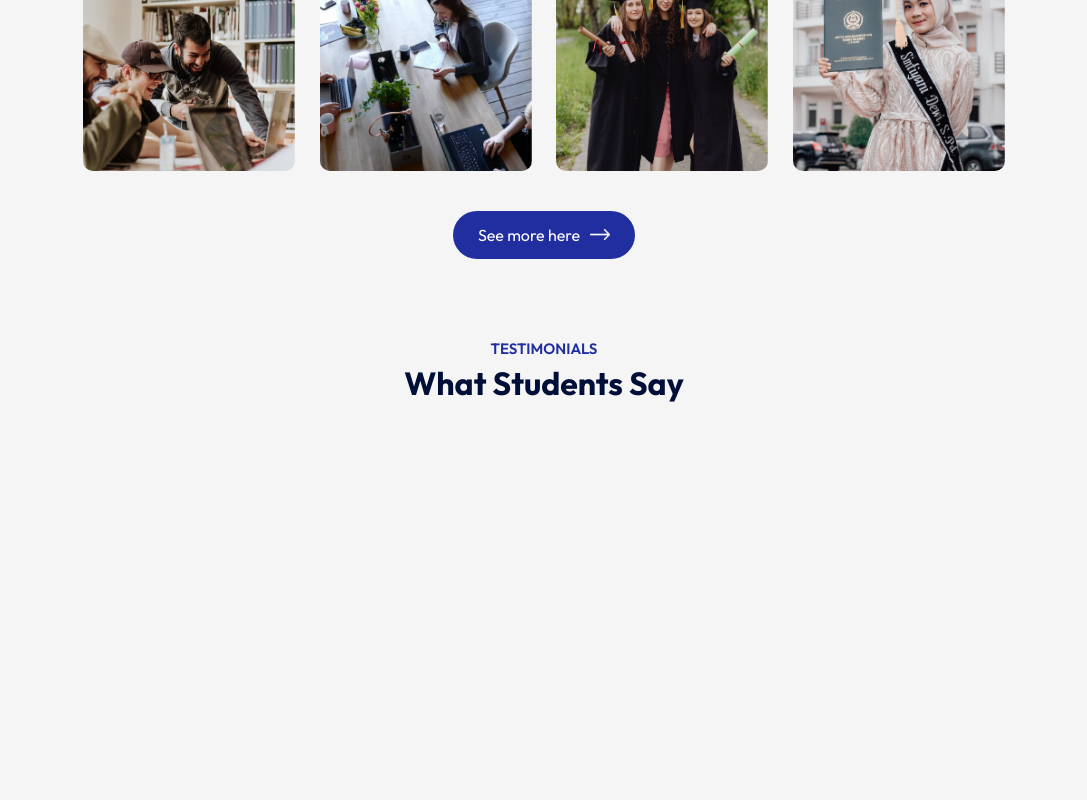
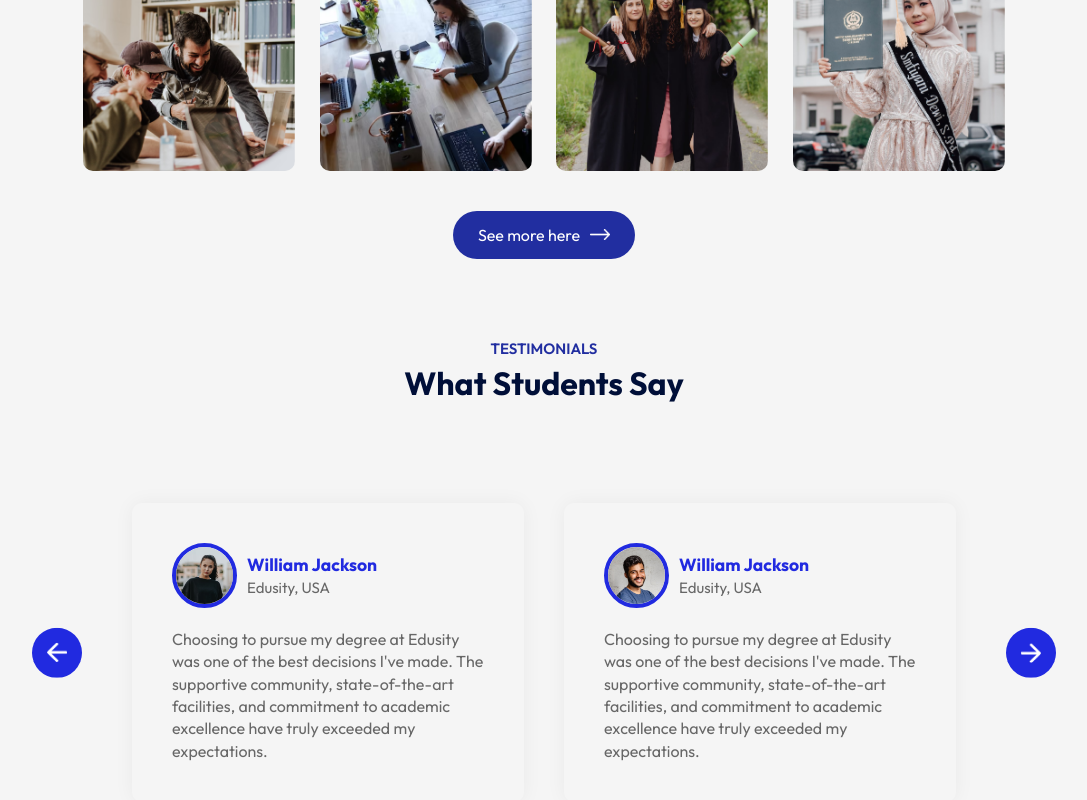
Before and after one commit to karanx64/my-university-website, a React (Vite) app in the folder uni-frontend/: page / in a window 1280 px wide. Shown: the part 2134-2934 px from the top of the page, without its empty margins (96-1183 px from the left). Before the commit the page ends 2567 px from the top, so only its background shows below. Built offline with nearby package versions, Linux system fonts and the light colour scheme.

Commit message:
testimonial done

```diff
--- a/uni-frontend/src/App.jsx
+++ b/uni-frontend/src/App.jsx
@@ -5,6 +5,7 @@
 import Title from "./components/Title/Title";
 import About from "./components/About/About";
 import Campus from "./components/Campus/campus";
+import Testimonials from "./components/Testimonials/Testimonials";
 
 const App = () => {
   return (
@@ -18,6 +19,7 @@
         <Title subTitle="Gallery" title="Campus Photos" />
         <Campus />
         <Title subTitle="TESTIMONIALS" title="What Students Say" />
+        <Testimonials />
       </div>
     </div>
   );
--- a/uni-frontend/src/components/Testimonials/Testimonials.css
+++ b/uni-frontend/src/components/Testimonials/Testimonials.css
@@ -0,0 +1,68 @@
+.testimonials {
+    margin: 80px auto;
+    padding: 0 80px;
+    position: relative;
+}
+
+.next-btn,
+.back-btn {
+    position: absolute;
+    top: 50%;
+    right: 0;
+    transform: translateY(-50%);
+    padding: 15px;
+    width: 50px;
+    border-radius: 50%;
+    cursor: pointer;
+    background-color: #212ae0;
+}
+
+.back-btn {
+    right: auto;
+    left: 0;
+
+}
+
+.slider {
+    overflow: hidden;
+
+}
+
+.slider ul {
+    display: flex;
+    width: 200%;
+    overflow-x: hidden;
+    transition: 0.5s;
+}
+
+.slider ul li {
+    list-style: none;
+    width: 50%;
+    padding: 20px;
+}
+
+.slide {
+    box-shadow: 0 0 20px rgba(0, 0, 0, 0.05);
+    padding: 40px;
+    border-radius: 10px;
+    color: #676767;
+    line-height: 1.4;
+}
+
+.slide img {
+    width: 65px;
+    border-radius: 50%;
+    margin-right: 10px;
+    border: 4px solid #212ae0;
+}
+
+.user-info {
+    display: flex;
+    align-items: center;
+    margin-bottom: 20px;
+    font-size: 15px;
+}
+
+.user-info h3 {
+    color: #212ae0;
+}
--- a/uni-frontend/src/components/Testimonials/Testimonials.jsx
+++ b/uni-frontend/src/components/Testimonials/Testimonials.jsx
@@ -1,10 +1,110 @@
-import React from "react";
+import React, { useRef } from "react";
+import "./Testimonials.css";
+import next_icon from "../../assets/next-icon.png";
+import back_icon from "../../assets/back-icon.png";
+import user_1 from "../../assets/user-1.png";
+import user_2 from "../../assets/user-2.png";
+import user_3 from "../../assets/user-3.png";
+import user_4 from "../../assets/user-4.png";
+const Testimonials = () => {
+  const slider = useRef();
+  let tx = 0;
+  const slideForward = () => {
+    if (tx > -50) {
+      tx -= 25;
+    }
+    slider.current.style.transform = `translateX(${tx}%)`;
+  };
 
-const Testimonials = () => {
+  const slideBackward = () => {
+    if (tx < 0) {
+      tx += 25;
+    }
+    slider.current.style.transform = `translateX(${tx}%)`;
+  };
+
   return (
-  <div className="testimonials">
-
-  </div>
+    <div className="testimonials">
+      <img src={next_icon} alt="" className="next-btn" onClick={slideForward} />
+      <img
+        src={back_icon}
+        alt=""
+        className="back-btn"
+        onClick={slideBackward}
+      />
+      <div className="slider">
+        <ul ref={slider}>
+          <li>
+            <div className="slide">
+              <div className="user-info">
+                <img src={user_1} alt="" />
+                <div>
+                  <h3>William Jackson</h3>
+                  <span>Edusity, USA</span>
+                </div>
+              </div>
+              <p>
+                Choosing to pursue my degree at Edusity was one of the best
+                decisions I've made. The supportive community, state-of-the-art
+                facilities, and commitment to academic excellence have truly
+                exceeded my expectations.
+              </p>
+            </div>
+          </li>
+          <li>
+            <div className="slide">
+              <div className="user-info">
+                <img src={user_2} alt="" />
+                <div>
+                  <h3>William Jackson</h3>
+                  <span>Edusity, USA</span>
+                </div>
+              </div>
+              <p>
+                Choosing to pursue my degree at Edusity was one of the best
+                decisions I've made. The supportive community, state-of-the-art
+                facilities, and commitment to academic excellence have truly
+                exceeded my expectations.
+              </p>
+            </div>
+          </li>
+          <li>
+            <div className="slide">
+              <div className="user-info">
+                <img src={user_3} alt="" />
+                <div>
+                  <h3>William Jackson</h3>
+                  <span>Edusity, USA</span>
+                </div>
+              </div>
+              <p>
+                Choosing to pursue my degree at Edusity was one of the best
+                decisions I've made. The supportive community, state-of-the-art
+                facilities, and commitment to academic excellence have truly
+                exceeded my expectations.
+              </p>
+            </div>
+          </li>
+          <li>
+            <div className="slide">
+              <div className="user-info">
+                <img src={user_4} alt="" />
+                <div>
+                  <h3>William Jackson</h3>
+                  <span>Edusity, USA</span>
+                </div>
+              </div>
+              <p>
+                Choosing to pursue my degree at Edusity was one of the best
+                decisions I've made. The supportive community, state-of-the-art
+                facilities, and commitment to academic excellence have truly
+                exceeded my expectations.
+              </p>
+            </div>
+          </li>
+        </ul>
+      </div>
+    </div>
   );
 };
 
```
